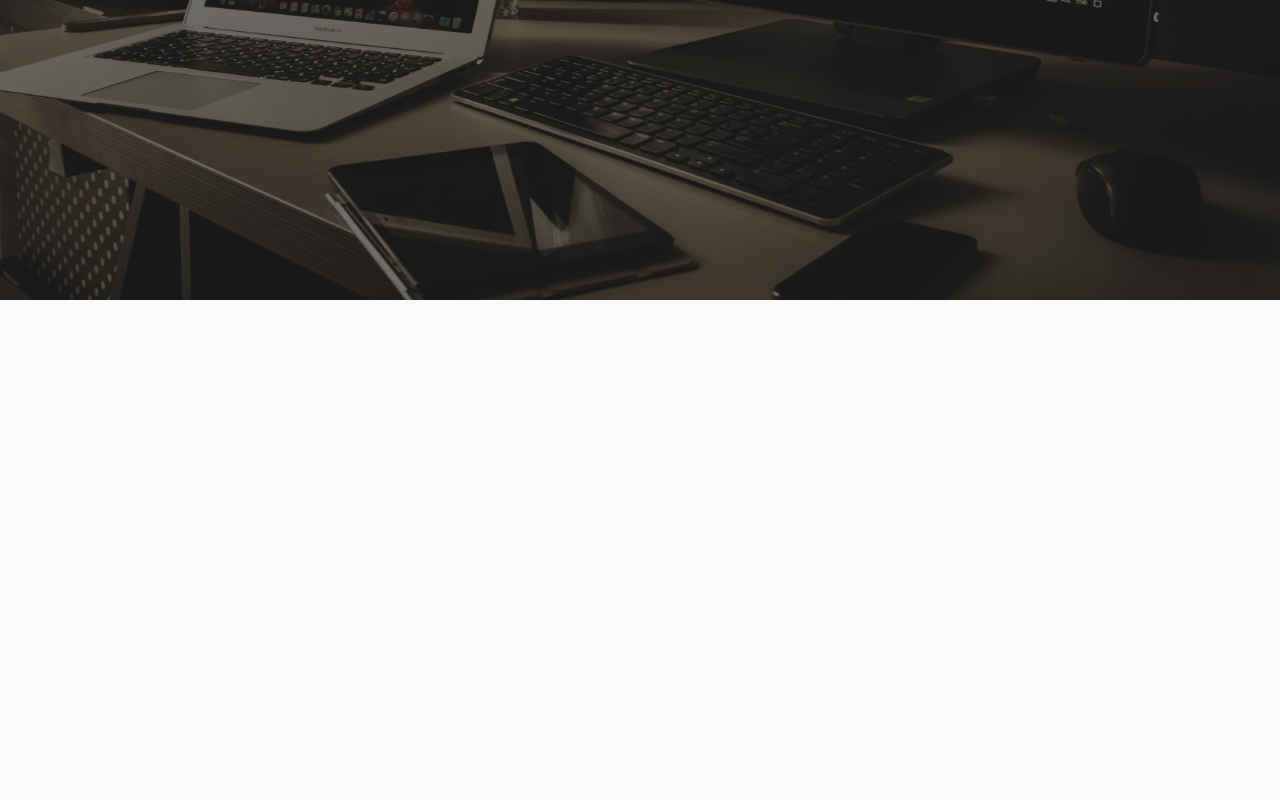
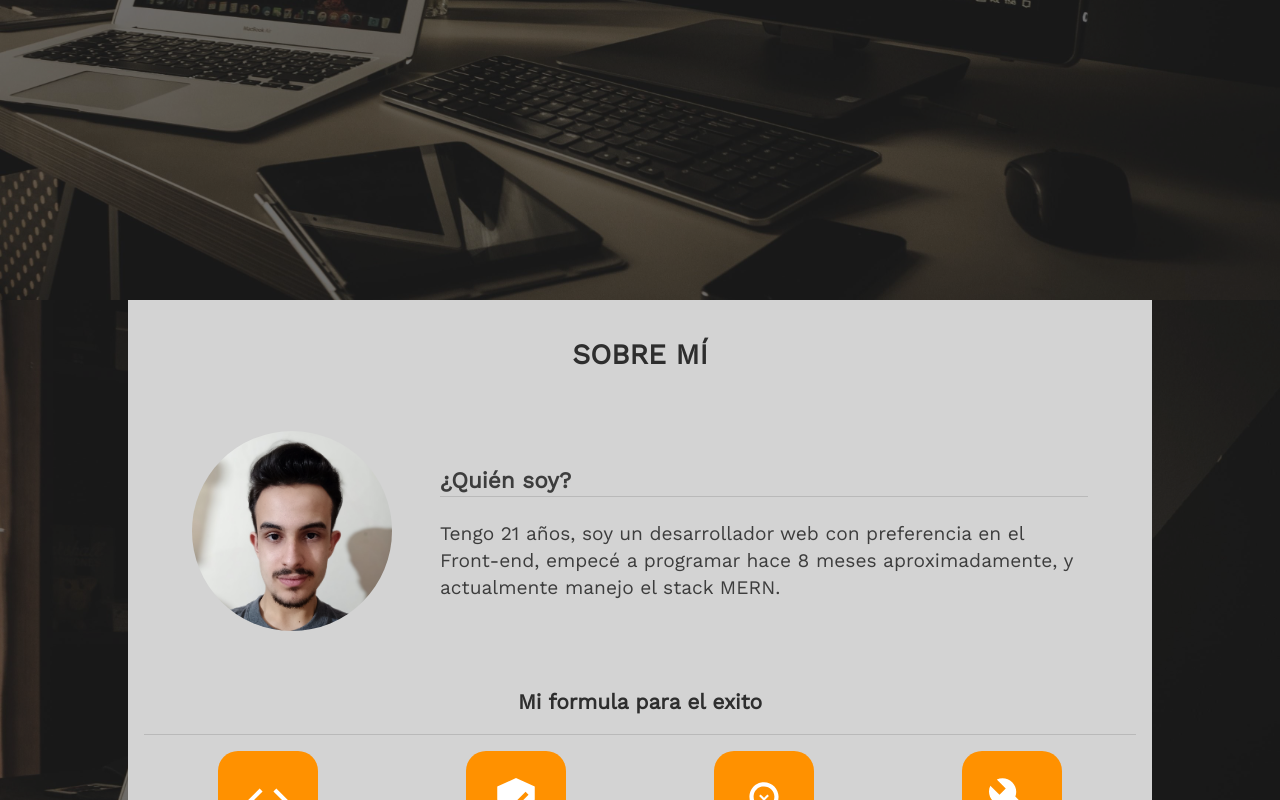
Before and after one commit to M-Ivan/portfolio-mui, a React (Create React App) app: page / in a window 1280 px wide. Shown: the part 500-1300 px from the top of the page. Before the commit the page ends 800 px from the top, so only its background shows below. Built offline with nearby package versions, Linux system fonts and the light colour scheme.

Commit message:
aboutme p.1

```diff
--- a/package.json
+++ b/package.json
@@ -10,6 +10,8 @@
     "@testing-library/user-event": "^12.8.3",
     "react": "^17.0.2",
     "react-dom": "^17.0.2",
+    "react-hexagon": "^1.1.3",
+    "react-hexgrid": "^1.0.3",
     "react-scripts": "4.0.3",
     "web-vitals": "^1.1.2"
   },
--- a/src/App.js
+++ b/src/App.js
@@ -1,8 +1,14 @@
 import React from "react";
 import { makeStyles } from "@material-ui/core/styles";
-import { createMuiTheme, CssBaseline, ThemeProvider } from "@material-ui/core";
+import {
+  createMuiTheme,
+  CssBaseline,
+  Grid,
+  ThemeProvider,
+} from "@material-ui/core";
 import Header from "./components/Header";
 import NavBar from "./components/NavBar";
+import AboutMe from "./components/AboutMe";
 
 const theme = createMuiTheme({
   typography: {
@@ -16,6 +22,7 @@ const useStyles = makeStyles((theme) => ({
     backgroundImage: `url(${process.env.PUBLIC_URL + "/assets/bg18.jpg"})`,
     backgroundRepeat: "no-repeat",
     backgroundSize: "cover",
+    backgroundAttachment: "fixed",
     display: "flex",
   },
 }));
@@ -26,8 +33,12 @@ export default function App() {
   return (
     <ThemeProvider theme={theme}>
       <div className={classes.root}>
-        <NavBar />
-        <Header />
+        <Grid container direction="column">
+          <NavBar />
+          <Header />
+
+          <AboutMe />
+        </Grid>
         <CssBaseline />
       </div>
     </ThemeProvider>
--- /dev/null
+++ b/src/components/AboutMe.js
@@ -0,0 +1,159 @@
+import {
+  Avatar,
+  Divider,
+  Grid,
+  makeStyles,
+  Typography,
+} from "@material-ui/core";
+import VerifiedUserIcon from "@material-ui/icons/VerifiedUser";
+import BuildIcon from "@material-ui/icons/Build";
+import AllInclusiveIcon from "@material-ui/icons/AllInclusive";
+import EmojiObjectsOutlinedIcon from "@material-ui/icons/EmojiObjectsOutlined";
+import CodeIcon from "@material-ui/icons/Code";
+import React from "react";
+
+const useStyles = makeStyles((theme) => ({
+  root: {
+    background: "none",
+    backgroundColor: "#00000090",
+    color: "#2e2e2e",
+    minHeight: "100vh",
+    fontFamily: "Work Sans",
+  },
+  aboutme: {
+    padding: "1rem",
+    width: "80%",
+    backgroundColor: "#d3d3d3",
+    justifyContent: "center",
+  },
+  descriptionText: {
+    fontSize: "1.2rem",
+    color: "#3d3d3d",
+    padding: "3rem",
+  },
+  descriptionTitle: {
+    fontWeight: "600",
+    textAlign: "center",
+  },
+  avatar: {
+    width: "100%",
+    height: "100%",
+    maxWidth: "200px",
+    maxHeight: "200px",
+  },
+  skillArea: {
+    marginTop: "1rem",
+  },
+  skill: {
+    padding: 0,
+    borderRadius: "20%",
+    width: "100px",
+    height: "100px",
+    backgroundColor: " #ff9100",
+    display: "flex",
+  },
+  skillText: {
+    fontFamily: "Work Sans",
+    textAlign: "center",
+  },
+  skillIcon: {
+    color: "#fff",
+    width: "50%",
+    height: "50%",
+  },
+}));
+
+export default function AboutMe() {
+  const classes = useStyles();
+  return (
+    <Grid container className={classes.root} justify="center">
+      <Grid container className={classes.aboutme}>
+        <Grid item xs={12}>
+          <h1 className={classes.descriptionTitle}>SOBRE MÍ</h1>
+          <Grid container justify="center" alignItems="center">
+            <Grid item xs={3}>
+              <Grid container justify="flex-end">
+                <Avatar src="/assets/profile.jpg" className={classes.avatar} />
+              </Grid>
+            </Grid>
+            <Grid item xs={9} className={classes.descriptionText}>
+              <h3>
+                ¿Quién soy? <Divider />
+              </h3>
+              <p>
+                Tengo 21 años, soy un desarrollador web con preferencia en el
+                Front-end, empecé a programar hace 8 meses aproximadamente, y
+                actualmente manejo el stack MERN.
+              </p>
+            </Grid>
+          </Grid>
+          <Grid item xs={12}>
+            <h2 style={{ textAlign: "center" }}>Mi formula para el exito</h2>
+            <Divider />
+          </Grid>
+          <Grid item xs={12}>
+            <Grid container justify="center" className={classes.skillArea}>
+              <Grid item xs={6} lg={3}>
+                <Grid container alignItems="center" direction="column">
+                  <Grid className={classes.skill}>
+                    <Grid container justify="center" alignItems="center">
+                      <CodeIcon className={classes.skillIcon} />
+                    </Grid>
+                  </Grid>
+                  <h2>Clean Coder</h2>
+                  <p className={classes.skillText}>
+                    Fiel a las revisiones de código <br />
+                    es escencial dejar todo lo mas facil de entender posible.
+                  </p>
+                </Grid>
+              </Grid>
+              <Grid item xs={6} lg={3}>
+                <Grid container alignItems="center" direction="column">
+                  <Grid className={classes.skill}>
+                    <Grid container justify="center" alignItems="center">
+                      <VerifiedUserIcon className={classes.skillIcon} />
+                    </Grid>
+                  </Grid>
+                  <h2 style={{ textAlign: "center" }}>Mentalidad Win/Win</h2>
+                  <p className={classes.skillText}>
+                    Profundicemos lo que sabemos.
+                    <br />
+                    Si algo cuesta, se aprenderá.
+                  </p>
+                </Grid>
+              </Grid>{" "}
+              <Grid item xs={6} lg={3}>
+                <Grid container alignItems="center" direction="column">
+                  <Grid className={classes.skill}>
+                    <Grid container justify="center" alignItems="center">
+                      <EmojiObjectsOutlinedIcon className={classes.skillIcon} />
+                    </Grid>
+                  </Grid>
+                  <h2>Intuitivo</h2>
+                  <p className={classes.skillText}>
+                    La UX como brújula: <br />
+                    cuanto mas facil de usar, mejor.
+                  </p>
+                </Grid>
+              </Grid>{" "}
+              <Grid item xs={6} lg={3}>
+                <Grid container alignItems="center" direction="column">
+                  <Grid className={classes.skill}>
+                    <Grid container justify="center" alignItems="center">
+                      <BuildIcon className={classes.skillIcon} />
+                    </Grid>
+                  </Grid>
+                  <h2>Dedicado</h2>
+                  <p className={classes.skillText}>
+                    En constante aprendizaje, mi filosofía es: <br />
+                    "siempre se puede hacer mejor".
+                  </p>
+                </Grid>
+              </Grid>
+            </Grid>
+          </Grid>
+        </Grid>
+      </Grid>
+    </Grid>
+  );
+}
--- a/src/components/Header.js
+++ b/src/components/Header.js
@@ -4,11 +4,12 @@ import { Button, Grid, Typography } from "@material-ui/core";
 import ArrowForwardIcon from "@material-ui/icons/ArrowForward";
 
 const useStyles = makeStyles((theme) => ({
-  title: {
+  root: {
     fontSize: "1.5rem",
     color: "#fff",
     padding: "3rem",
     backgroundColor: "#00000090",
+    minHeight: "100vh",
   },
   headerButton: {
     border: "2px solid #ff9100",
@@ -30,7 +31,7 @@ export default function Header() {
       container
       justify="center"
       alignItems="center"
-      className={classes.title}
+      className={classes.root}
     >
       {" "}
       <Typography variant="h3" component="h1">
--- a/src/components/NavBar.js
+++ b/src/components/NavBar.js
@@ -11,6 +11,7 @@ const useStyles = makeStyles((theme) => ({
   root: { fontFamily: "Work Sans" },
   appbar: {
     background: "none",
+    margin: 0,
   },
   button: {
     color: "#fff",
--- a/src/index.css
+++ b/src/index.css
@@ -1,3 +1,3 @@
-.a {
-  color: #ff9100;
+.color-picker {
+  color: #2e2e2e;
 }
```
Also changed, not shown: public/assets/profile.jpg (added), 1 other file (tests, documents, lock files or other folders).
